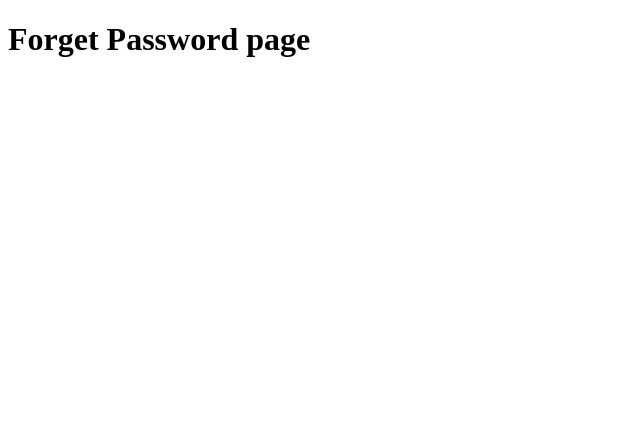
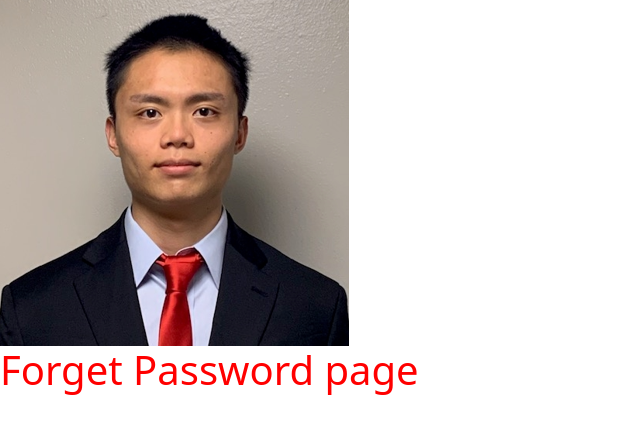
Before and after one commit to friendlytraveler616/TravelingMechanic, a Django app: page /user/forgetPW in a window 1280 px wide. Shown: the top 434 px of the page, without its empty margins (0-640 px from the left). Run offline with Django 4.2, Linux system fonts and the light colour scheme; parts of the project's set-up code (start-up, migrations or seed data) failed here and were passed over.

Commit message:
Added static folder for css and image. Also added bootstrap

```diff
--- a/swamphaccks/urls.py
+++ b/swamphaccks/urls.py
@@ -1,9 +1,11 @@
 from django.contrib import admin
 from django.urls import path, include
-
+from django.contrib.staticfiles.urls import staticfiles_urlpatterns
 urlpatterns = [
     path('admin/', admin.site.urls),
     path('', include('travelingMechanic.urls')),
     path('user/',include('user.urls')),
     path('payment/', include('payment.urls')),
 ]
+
+urlpatterns += staticfiles_urlpatterns()
--- /dev/null
+++ b/travelingMechanic/static/travelingMechanic/style.css
@@ -0,0 +1,3 @@
+h1 {
+    color:red;
+}
--- a/travelingMechanic/templates/travelingMechanic/index.html
+++ b/travelingMechanic/templates/travelingMechanic/index.html
@@ -1,7 +1,13 @@
+{% load static %}
 <!DOCTYPE html>
 <html lang="en">
   <head>
     <meta charset="UTF-8">
+    <!-- Required meta tags -->
+    <meta name="viewport" content="width=device-width, initial-scale=1">
+    <link rel="stylesheet" href="{% static  'travelingMechanic/style.css' %}">
+    <!-- Bootstrap CSS -->
+    <link href="https://cdn.jsdelivr.net/npm/bootstrap@5.1.3/dist/css/bootstrap.min.css" rel="stylesheet" integrity="sha384-1BmE4kWBq78iYhFldvKuhfTAU6auU8tT94WrHftjDbrCEXSU1oBoqyl2QvZ6jIW3" crossorigin="anonymous">
     <meta name="viewport" content="width=device-width, initial-scale=1.0">
     <meta http-equiv="X-UA-Compatible" content="ie=edge">
     {% if title %}
@@ -9,8 +15,10 @@
     {% else %}
       <title>Traveling Mechanic</title>
     {% endif %}
+    <img src="{% static 'images/Linkedin.png'%}" alt = "andy">
   </head>
   <body>
     {% block content %}{% endblock %}
+    <script src="https://cdn.jsdelivr.net/npm/bootstrap@5.1.3/dist/js/bootstrap.bundle.min.js" integrity="sha384-ka7Sk0Gln4gmtz2MlQnikT1wXgYsOg+OMhuP+IlRH9sENBO0LRn5q+8nbTov4+1p" crossorigin="anonymous"></script>
   </body>
 </html>
```
Also changed, not shown: travelingMechanic/static/images/Linkedin.png (added).
